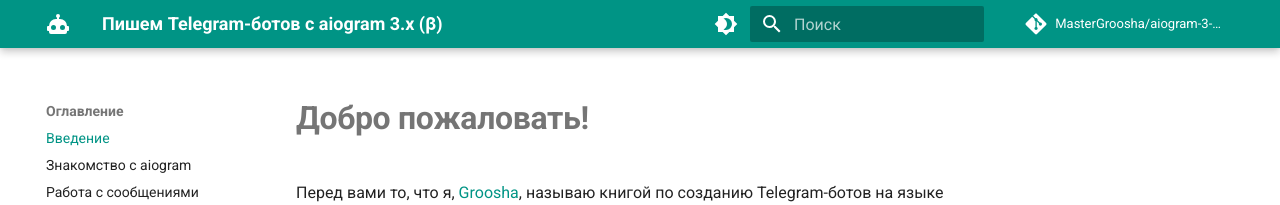
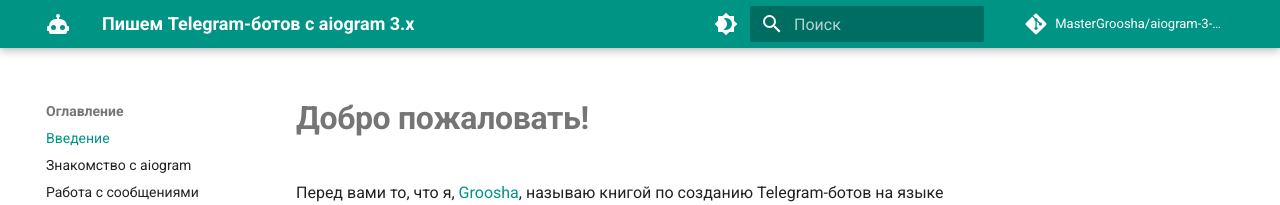
Before and after one commit to Vadim-Khristenko/aiogram-3-guide, an MkDocs documentation site: the page built from book_src/index.md, in a window 1280 px wide. Shown: the top 205 px of the page. Built offline with MkDocs 1.6.1 and Material for MkDocs 9.7.7, drawn with Linux system fonts in a browser that asks for light colours; comment, search, counter and statistics services are not loaded.

Commit message:
Убран значок беты в заголовке сайта

```diff
--- a/mkdocs.yml
+++ b/mkdocs.yml
@@ -1,5 +1,5 @@
 # Project information
-site_name: Пишем Telegram-ботов с aiogram 3.x (β)
+site_name: Пишем Telegram-ботов с aiogram 3.x
 site_description: Учебник по разработке ботов для Telegram на языке Python при помощи фреймворка aiogram 3.x
 site_author: MasterGroosha
 site_url: https://mastergroosha.github.io/aiogram-3-guide
```
